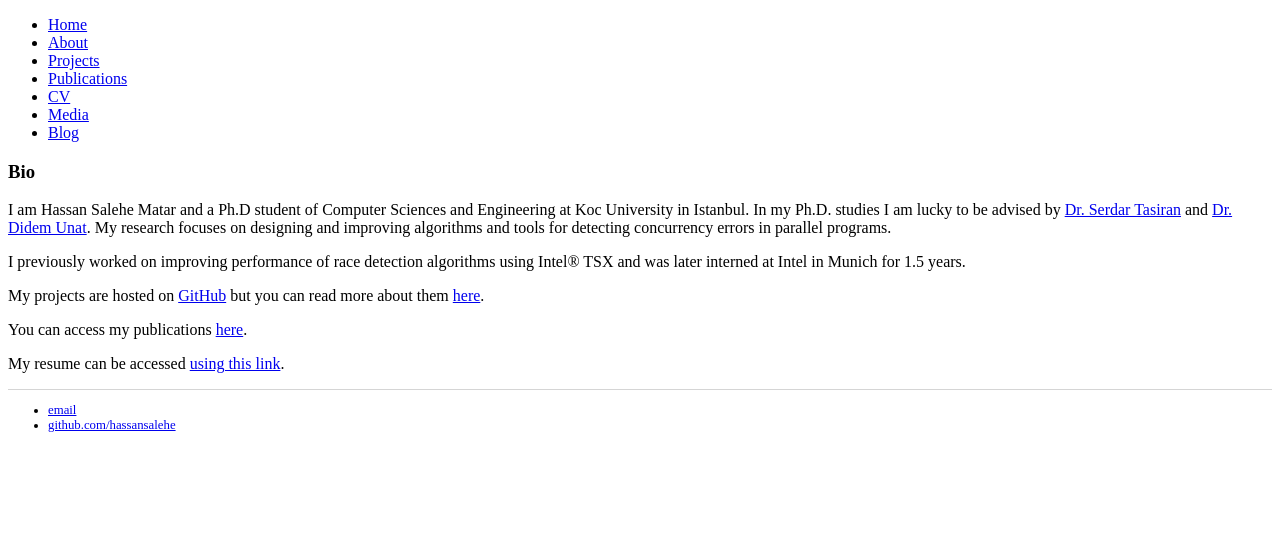
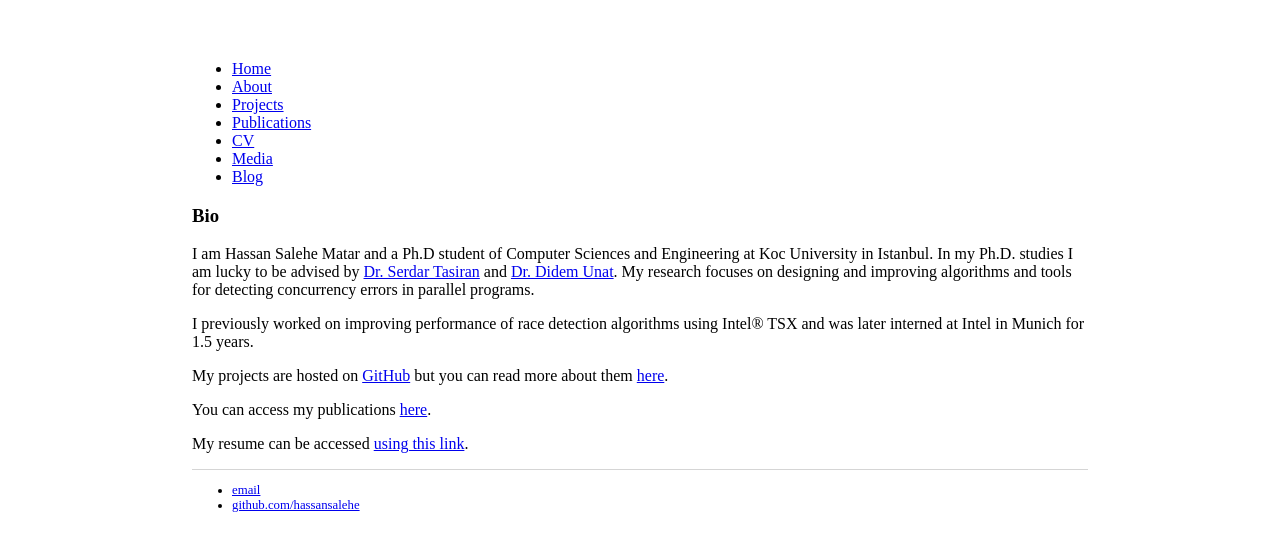
Before and after one commit to hassansalehe/hassansalehe.github.io, a Jekyll site: the page built from index.md, in a window 1280 px wide. Shown: the top 551 px of the page. Built offline with Jekyll 4.4.1, drawn with Linux system fonts in a browser that asks for light colours.

Commit message:
Update main.css

```diff
--- a/css/main.css
+++ b/css/main.css
@@ -1,8 +1,8 @@
-/*body {
+body {
     margin: 60px auto;
     width: 70%;
 }
-
+/*
 nav ul, footer ul {
     font-family:'Helvetica', 'Arial', 'Sans-Serif';
     padding: 0px;
```
